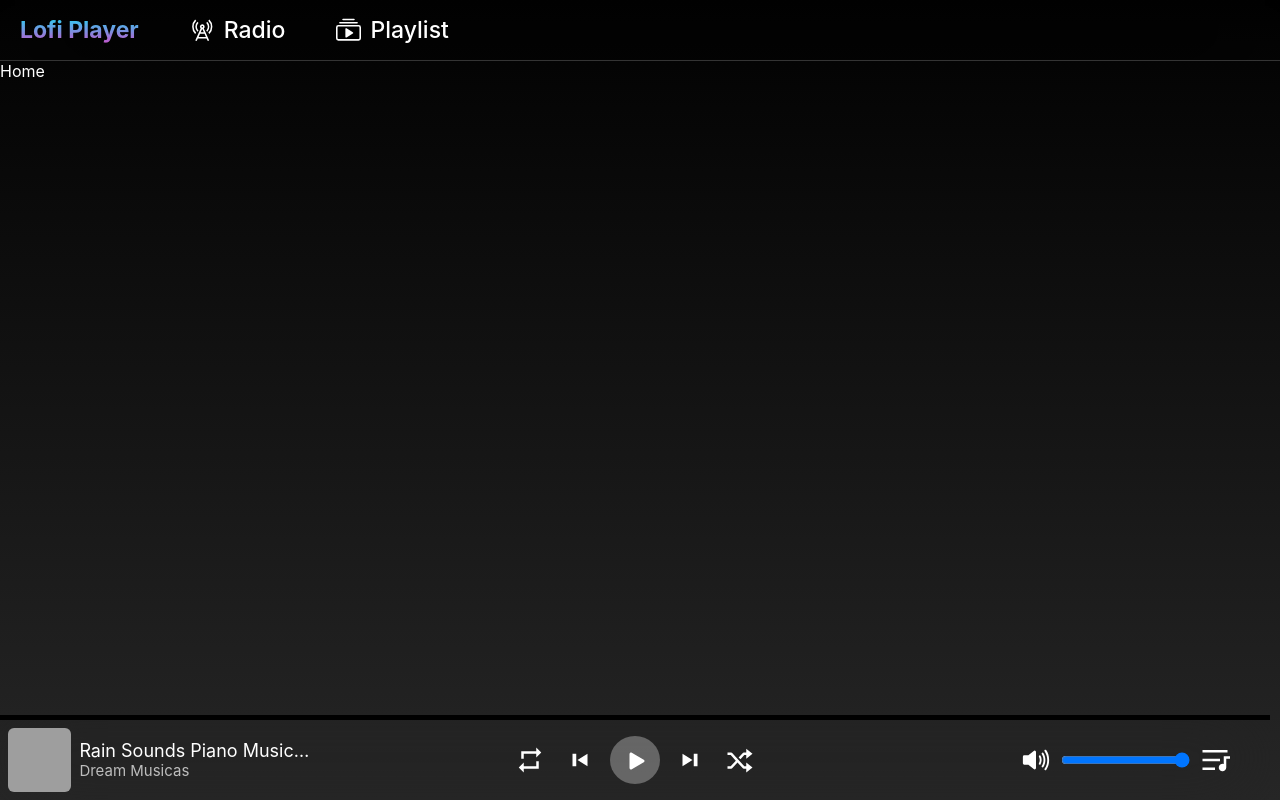
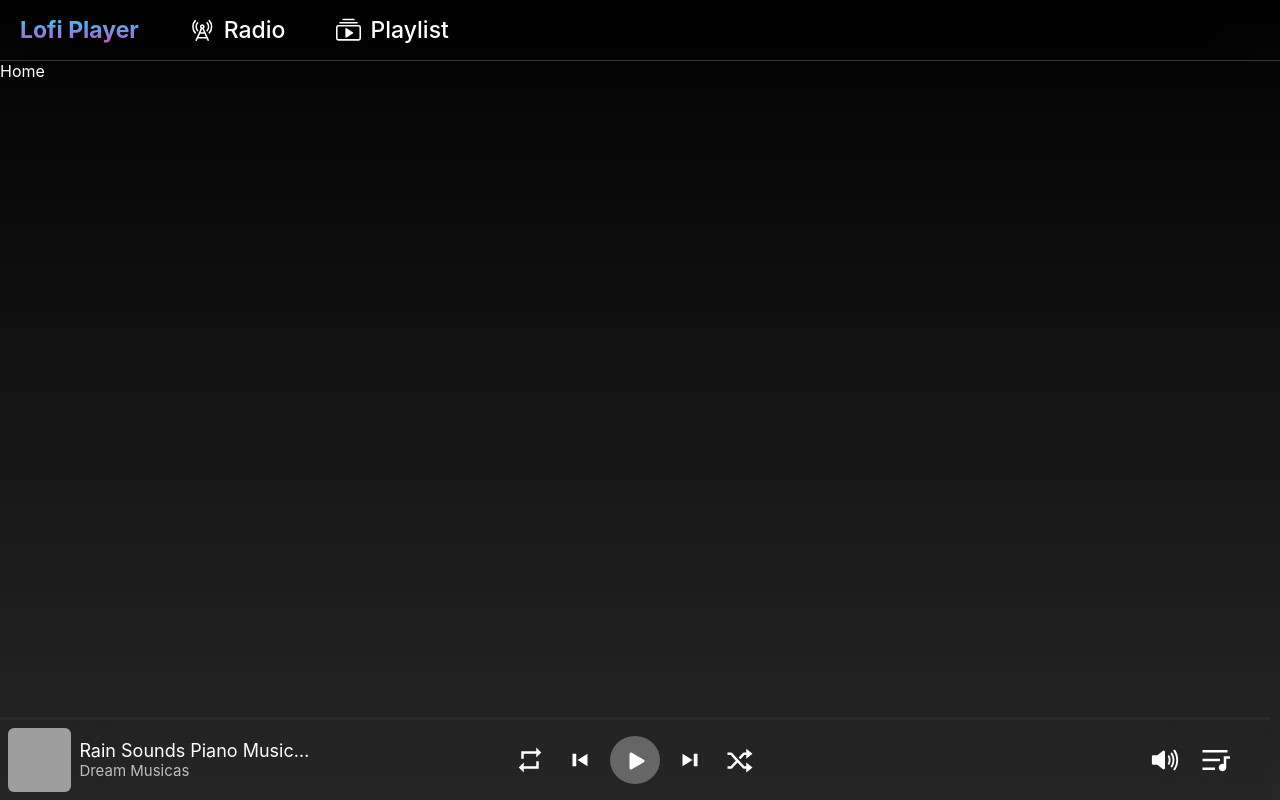
Before and after one commit to akashvaghela09/lofi-radio, a React (Create React App) app: page / in a window 1280 px wide. Built offline with nearby package versions, Linux system fonts and the light colour scheme; grey boxes are pictures that could not be loaded.

Commit message:
volume slider and player progress bar ui issue fixed

```diff
--- a/src/Components/Player.jsx
+++ b/src/Components/Player.jsx
@@ -28,8 +28,8 @@ const Player = () => {
     const location = window.location.pathname;
     const [playerVisible, setPlayerVisible] = useState(false);
     const [playerBarPlayStatus, setPlayerBarPlayStatus] = useState(false);
+    const [volumeSliderShow, setVolumeSliderShow] = useState(false)
 
-    const [show, setShow] = useState(false)
     const {
         play_status,
         volume_value,
@@ -125,6 +125,11 @@ const Player = () => {
         dispatch(setMuteStatus(!mute_status))
     }
 
+    const checkBlur = (e) => {
+        console.log(e)
+        setVolumeSliderShow(false)
+    }
+
     useEffect(() => {
 
         switch (location) {
@@ -189,19 +194,17 @@ const Player = () => {
                     <BiShuffle onClick={() => handleShuffle()} className={shuffle_status === true ? styles.playerBarIconActive : styles.playerBarShuffleIcon}/>
                 </div>
                 <div className={styles.playerBarQueueSection}>
-                    {
-                        volume_value <= "0" ||
-                        mute_status === true ?
-                            <IoVolumeMute onDoubleClick={() => handleMute()} className={styles.playerBarVolumeIcon}/>
-                            :
-                            <IoVolumeHigh onDoubleClick={() => handleMute()} className={styles.playerBarVolumeIcon}/>
-                    }
-                            <input ref={volumeRef} id="volumeSetter"  value={volume_value} onChange={(e) => handleVolumeChange(e)} type="range" min="0" max="1" step="0.001"/>
+                    <div className={styles.playerBarVolumeDiv} onBlur={(e) => checkBlur(e)}>
+                        {
+                            volume_value <= "0" ||
+                            mute_status === true ?
+                                <IoVolumeMute onClick={() => setVolumeSliderShow(!volumeSliderShow)} onDoubleClick={() => handleMute()} className={styles.playerBarVolumeIcon}/>
+                                :
+                                <IoVolumeHigh onClick={() => setVolumeSliderShow(!volumeSliderShow)} onDoubleClick={() => handleMute()} className={styles.playerBarVolumeIcon}/>
+                        }
+                        <input className={volumeSliderShow === true ? styles.playerBarVolumeSlider : styles.hide} ref={volumeRef} id="volumeSetter"  value={volume_value} onChange={(e) => handleVolumeChange(e)} type="range" min="0" max="1" step="0.001"/>
+                    </div>
                     <RiPlayListFill className={styles.playerBarQueueIcon}/>
-                    {/* <div className={styles.volumeDiv}>
-                        <input value={volume_value} onChange={(e) => handleVolumeChange(e)} type="range" min="0" max="1" step="0.001"/>
-                        <h3>Volume {Math.round(volume_value * 100)}</h3>
-                    </div> */}
                 </div>
             </div>
         </div>
--- a/src/Styles/Player.module.css
+++ b/src/Styles/Player.module.css
@@ -30,15 +30,17 @@
 
 .progressDiv {
     position: relative;
-    min-height: 5px;
-    height: 5px;
-    background-color: black;
+    background-color: #2b2b2b;
+}
+
+.progressDiv, .progressBar, .progressLoad, .progressBarVisible {
+    min-height: 3px;
+    height: 3px;
 }
 
 .progressBar {
     width: 100%;
     opacity: 0;
-    height: 5px;
     background: transparent;
     position: absolute;
     top: 0px;
@@ -50,8 +52,8 @@
 }
 
 .progressBar::-webkit-slider-thumb {
-    height: 18px;
-    width: 18px;
+    height: 15px;
+    width: 15px;
     border-radius: 50%;
     background: #FFFFFF;
     cursor: pointer;
@@ -64,20 +66,18 @@
 }
 
 .progressLoad {
-    background-color: #b2bec3;
+    background-color: #555;
     width: 100%;
-    height: 5px;
+    height: 3px;
     position: absolute;
     top: 0px;
 }
 
 .progressBarVisible {
-    background-color: #00b894;
+    background-color: white;
     width: 100%;
-    height: 5px;
     position: absolute;
     top: 0px;
-
     cursor: pointer;
 }
 
@@ -183,6 +183,36 @@
     justify-content: flex-end;
 }
 
+.playerBarVolumeDiv {
+    display: flex;
+    flex-direction: row-reverse;
+    justify-content: center;
+    align-items: center;
+}
+
+.playerBarVolumeSlider {
+    background: white;
+    height: 6px;
+    transform: rotate(-90deg);
+    position: absolute;
+    bottom: 110px;
+    width: 100px;
+    -webkit-appearance: none;
+}
+
+.playerBarVolumeSlider::-webkit-slider-runnable-track {
+    background: transparent;
+}
+
+.playerBarVolumeSlider::-webkit-slider-thumb {
+    height: 18px;
+    width: 18px;
+    border-radius: 50%;
+    background: #FFFFFF;
+    cursor: pointer;
+    -webkit-appearance: none;
+}
+
 .playerBarCoverSectionData {
     display: flex;
     flex-direction: column;
```
